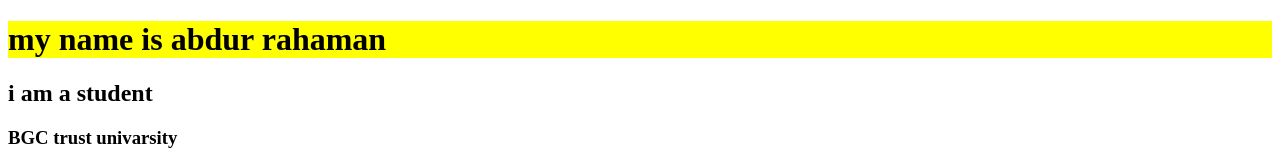
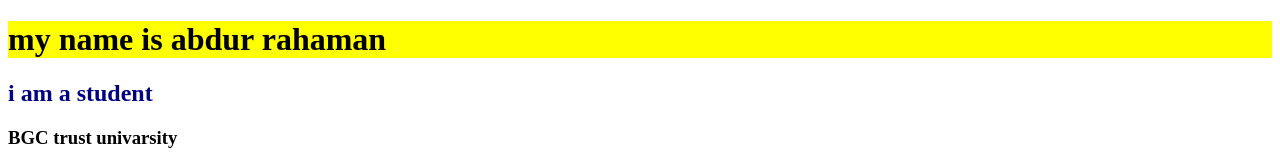
Before and after one commit to abdurrahaman4363/my-seconds-repo, a plain HTML site: page index.html in a window 1280 px wide. Shown: the top 165 px of the page. Drawn offline with Linux system fonts and the light colour scheme.

Commit message:
add h2 color

```diff
--- a/style.css
+++ b/style.css
@@ -5,3 +5,6 @@ p{
 h1{
     background-color: yellow;
 }
+h2{
+    color:navy;
+}
```
